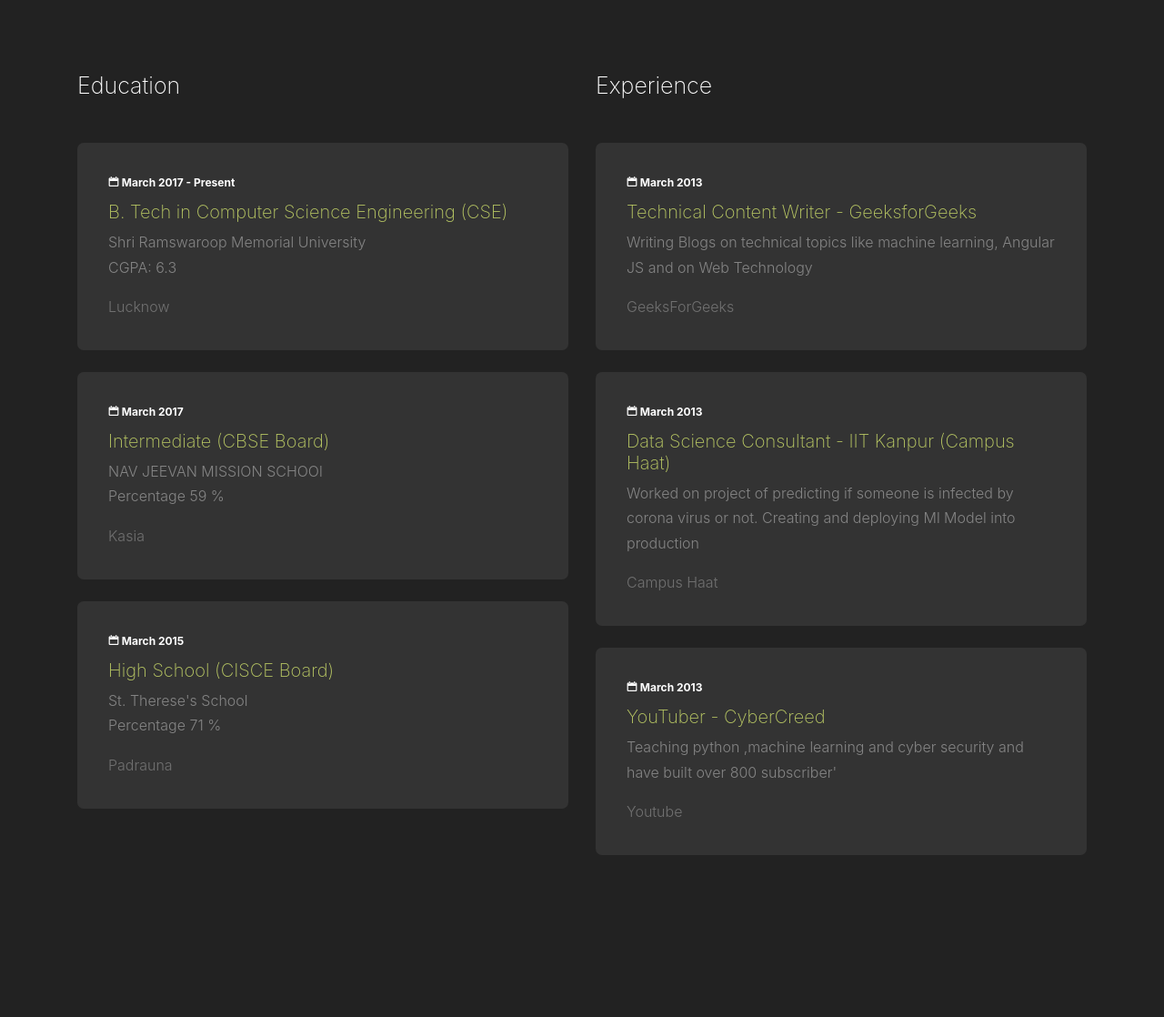
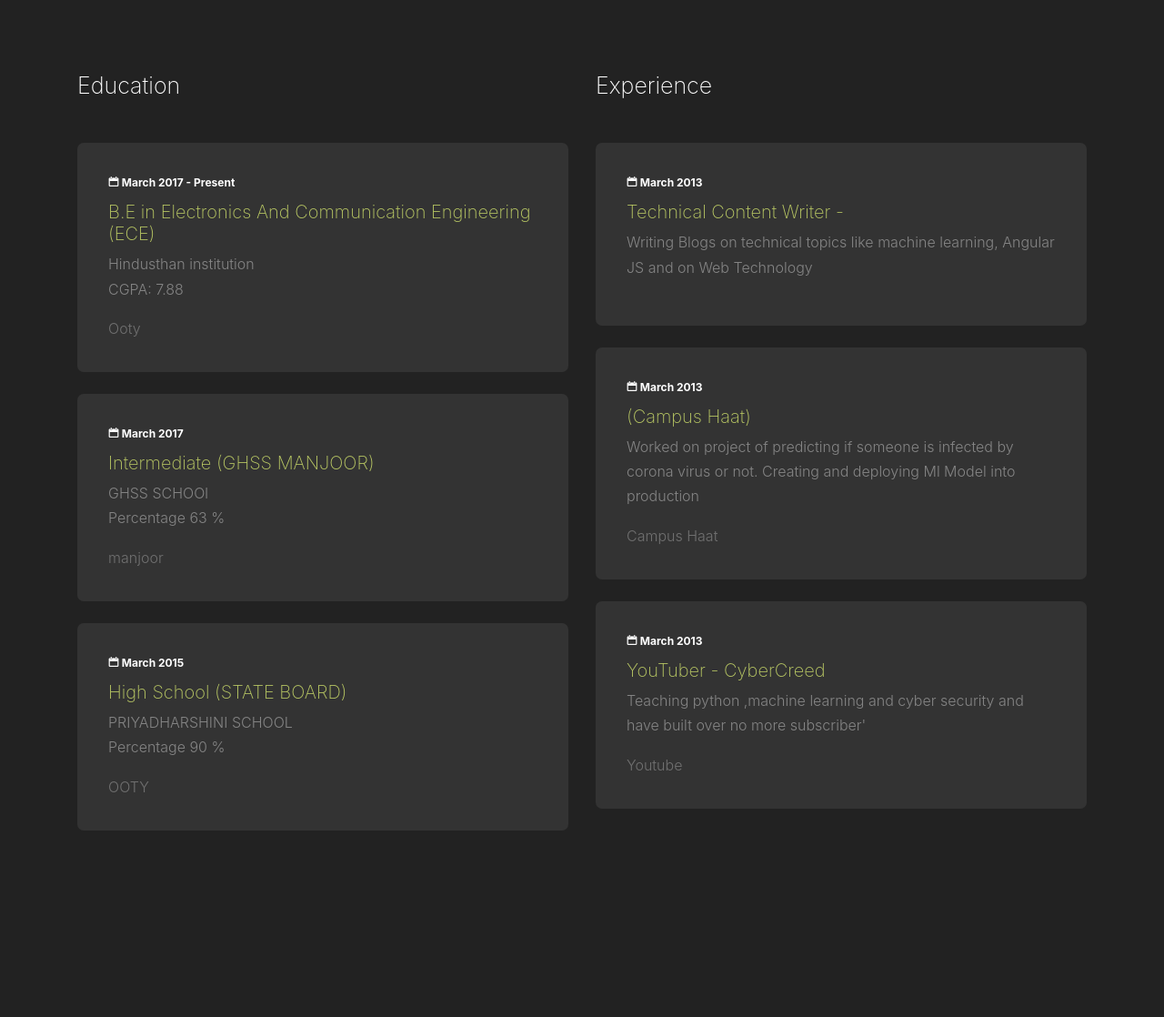
Before and after one commit to IBM-EPBL/IBM-Project-34528-1660237359, a Flask app: page / in a window 1280 px wide. Shown: the part 2891-4009 px from the top of the page at 91% size. Run offline with Flask 2, Linux system fonts and the light colour scheme; some libraries are stand-ins or nearby versions; some web fonts are replaced.

Commit message:
Update index.html

```diff
--- a/Project_Development_Phase/Sprint 1/SPRINT 01/templates/index.html
+++ b/Project_Development_Phase/Sprint 1/SPRINT 01/templates/index.html
@@ -221,30 +221,30 @@
 					<h2 class="mb-5">Education</h2>
 					<div class="resume-item mb-4">
 						<span class="date"><span class="icon-calendar"></span> March 2017 - Present</span>
-						<h3>B. Tech in Computer Science Engineering (CSE)</h3>
+						<h3>B.E in Electronics And Communication Engineering (ECE)</h3>
 						<p>
-							Shri Ramswaroop Memorial University<br>
-							CGPA: 6.3
+							Hindusthan institution<br>
+							CGPA: 7.88
 						</p>
-						<span class="school">Lucknow</span>
+						<span class="school">Ooty</span>
 					</div>
 
 					<div class="resume-item mb-4">
 						<span class="date"><span class="icon-calendar"></span> March 2017</span>
-						<h3>Intermediate (CBSE Board)</h3>
+						<h3>Intermediate (GHSS MANJOOR)</h3>
 						<p>
-							NAV JEEVAN MISSION SCHOOl<br>
-							Percentage 59 %</p>
-						<span class="school">Kasia</span>
+							GHSS SCHOOl<br>
+							Percentage 63 %</p>
+						<span class="school">manjoor</span>
 					</div>
 
 					<div class="resume-item mb-4">
 						<span class="date"><span class="icon-calendar"></span> March 2015</span>
-						<h3>High School (CISCE Board)</h3>
-						<p> St. Therese's School<br>
-							Percentage 71 %</p>
+						<h3>High School (STATE BOARD)</h3>
+						<p> PRIYADHARSHINI SCHOOL<br>
+							Percentage 90 %</p>
 						</p>
-						<span class="school">Padrauna</span>
+						<span class="school">OOTY</span>
 					</div>
 
 				</div>
@@ -255,15 +255,15 @@
 
 					<div class="resume-item mb-4">
 						<span class="date"><span class="icon-calendar"></span> March 2013</span>
-						<h3>Technical Content Writer - GeeksforGeeks </h3>
+						<h3>Technical Content Writer - </h3>
 						<p>Writing Blogs on technical topics like machine learning, Angular JS and on Web
 							Technology</p>
-						<span class="school">GeeksForGeeks</span>
+						<span class="school"  </span>
 					</div>
 
 					<div class="resume-item mb-4">
 						<span class="date"><span class="icon-calendar"></span> March 2013</span>
-						<h3>Data Science Consultant - IIT Kanpur (Campus Haat)</h3>
+						<h3> (Campus Haat)</h3>
 						<p>Worked on project of predicting if someone is infected by corona virus or not.
 							Creating and
 							deploying Ml Model into production </p>
@@ -273,7 +273,7 @@
 					<div class="resume-item mb-4">
 						<span class="date"><span class="icon-calendar"></span> March 2013</span>
 						<h3>YouTuber - CyberCreed</h3>
-						<p>Teaching python ,machine learning and cyber security and have built over 800
+						<p>Teaching python ,machine learning and cyber security and have built over no more
 							subscriber'<small></small> </p>
 						<span class="school">Youtube</span>
 					</div>
```
